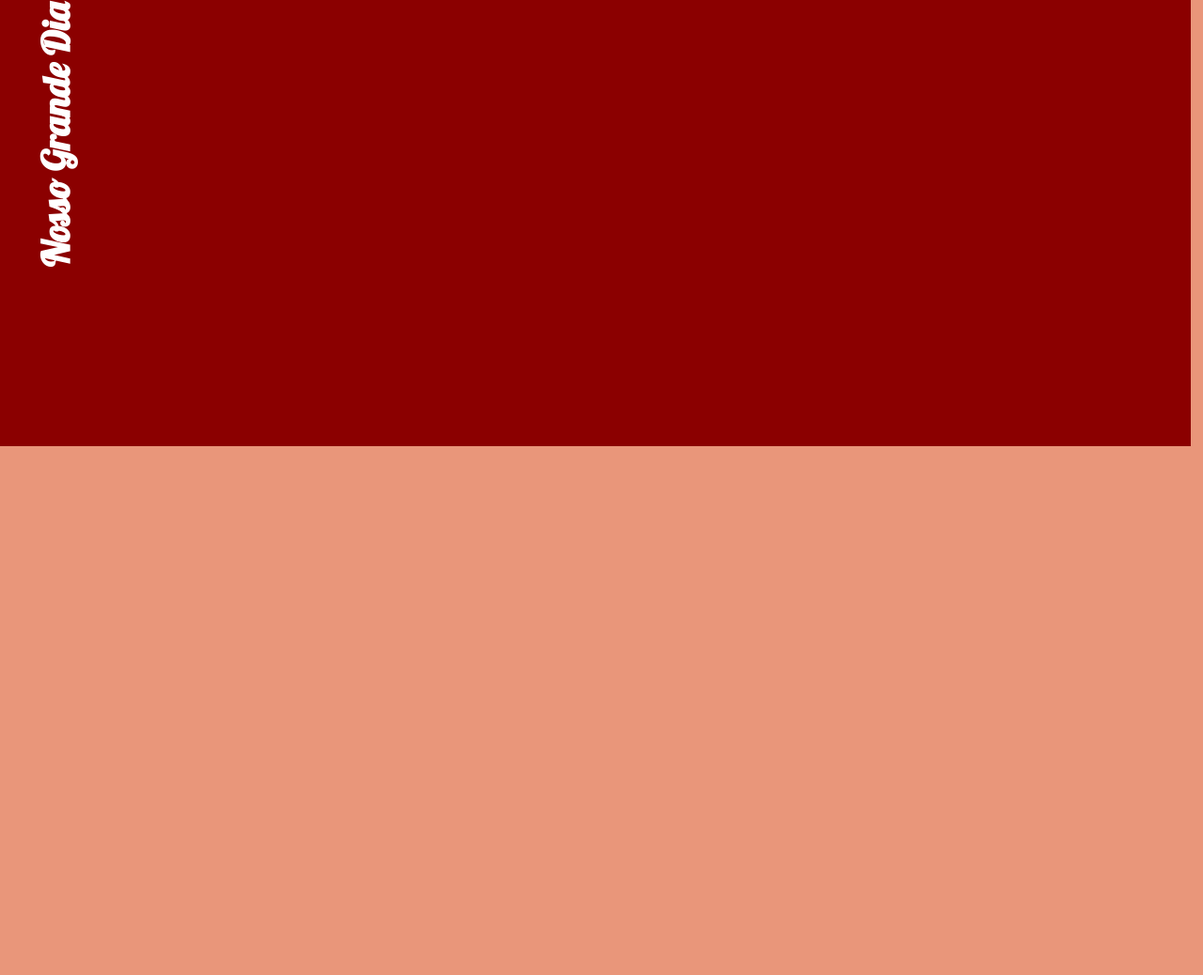
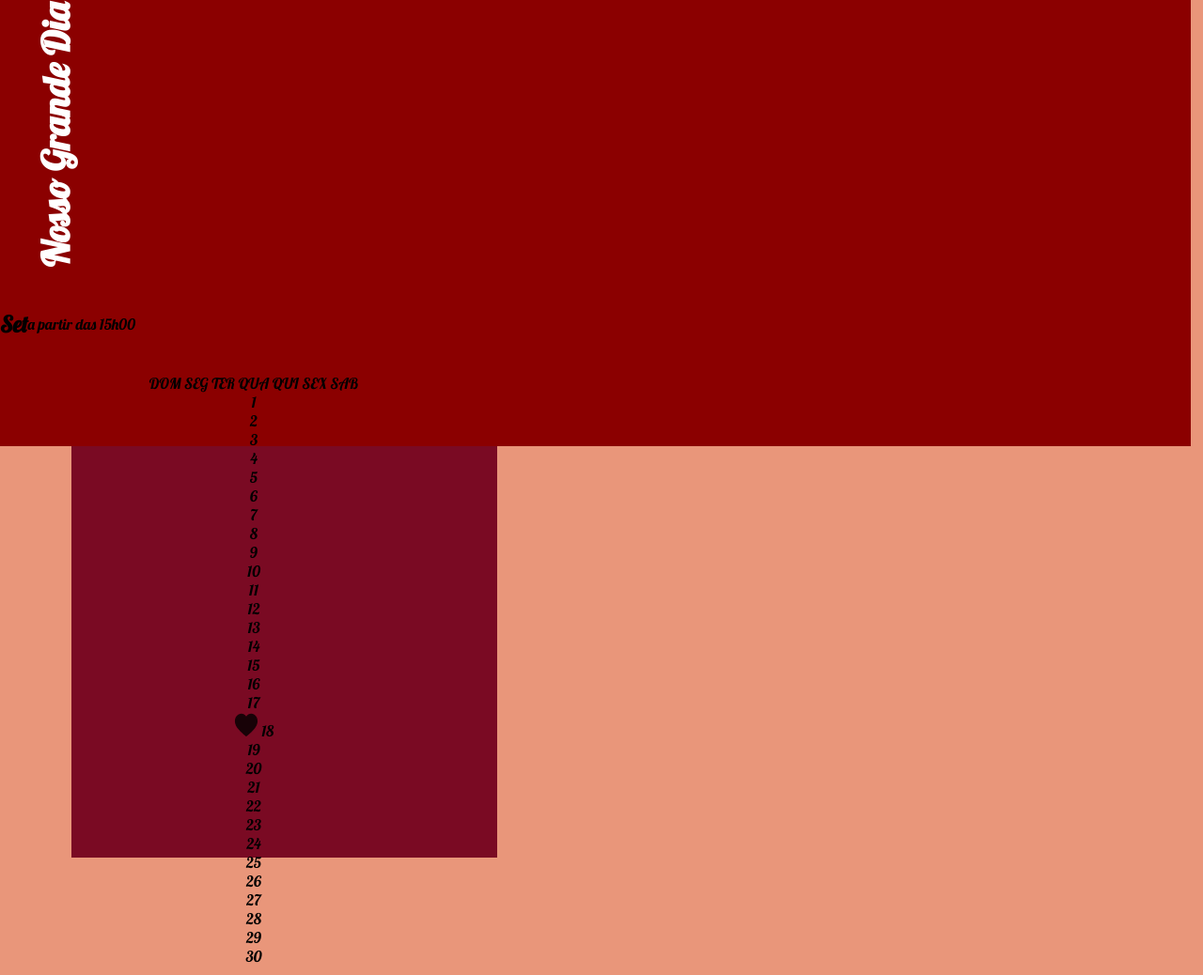
Before and after one commit to Utiyamo/Utiyamo.github.io, a plain HTML site: page index.html in a window 1280 px wide. Shown: the part 1534-2572 px from the top of the page at 94% size. Before the commit the page ends 2009 px from the top, so only its background shows below. Drawn offline with Linux system fonts and the light colour scheme.

Commit message:
Include calendar

```diff
--- a/index.html
+++ b/index.html
@@ -71,7 +71,67 @@
                 <h2>Nosso Grande Dia</h2>
             </div>
             <div class="third-block">
-
+               <div class="calendar">
+                   <div class="calendar_header">
+                        <h2 class="calendar-month">Set</h2>
+                        <div class="calendar_starts-at">
+                            <span>a partir das 15h00</span>
+                        </div>
+                   </div>
+                   <div class="calendar_body">
+                       <div class="calendar_week">
+                           <span>DOM</span>
+                           <span>SEG</span>
+                           <span>TER</span>
+                           <span>QUA</span>
+                           <span>QUI</span>
+                           <span>SEX</span>
+                           <span>SAB</span>
+                       </div>
+                       <div class="calendar_day"></div>
+                       <div class="calendar_day"></div>
+                       <div class="calendar_day"></div>
+                       <div class="calendar_day">1</div>
+                       <div class="calendar_day">2</div>
+                       <div class="calendar_day">3</div>
+                       <div class="calendar_day">4</div>
+                       <div class="calendar_day">5</div>
+                       <div class="calendar_day">6</div>
+                       <div class="calendar_day">7</div>
+                       <div class="calendar_day">8</div>
+                       <div class="calendar_day">9</div>
+                       <div class="calendar_day">10</div>
+                       <div class="calendar_Day">11</div>
+                       <div class="calendar_day">12</div>
+                       <div class="calendar_day">13</div>
+                       <div class="calendar_day">14</div>
+                       <div class="calendar_day">15</div>
+                       <div class="calendar_day">16</div>
+                       <div class="calendar_day">17</div>
+                       <div class="calendar_day--active">
+                           <span class="calendar_heart">
+                                <svg width="26" height="26" viewBox="0 0 26 28" xmlns="http://www.w3.org/2000/svg" version="1.1" fill="#000000" fill-opacity="0.8">
+                                    <g transform="translate(0,2)">
+                                        <path d="M22.20138,1.05815c-1.05178,-0.67252 -2.25662,-1.05815 -3.5466,-1.05815c-2.27503,0 -4.3061,1.19959 -5.65018,3.08637c-1.35328,-1.88678 -3.3855,-3.08637 -5.66398,-3.08637c-1.28078,0 -2.48561,0.38563 -3.542,1.05815c-2.26582,1.45445 -3.79862,4.2486 -3.79862,7.46441c0,0.91804 0.13003,1.79871 0.36364,2.62201c1.25891,6.57306 12.64096,14.85543 12.64096,14.85543v0c0,0 11.36824,-8.28237 12.63061,-14.85543c0.2336,-0.8233 0.36479,-1.70397 0.36479,-2.62201c0,-3.21581 -1.5328,-6.00462 -3.79862,-7.46441z"></path>
+                                    </g>
+                                </svg>
+                            </span>
+                            <span>18</span>
+                       </div>
+                       <div class="calendar_day">19</div>
+                       <div class="calendar_day">20</div>
+                       <div class="calendar_day">21</div>
+                       <div class="calendar_day">22</div>
+                       <div class="calendar_day">23</div>
+                       <div class="calendar_day">24</div>
+                       <div class="calendar_day">25</div>
+                       <div class="calendar_day">26</div>
+                       <div class="calendar_day">27</div>
+                       <div class="calendar_day">28</div>
+                       <div class="calendar_day">29</div>
+                       <div class="calendar_day">30</div>
+                   </div>
+               </div>
             </div>
         </div>
     </body>
```
